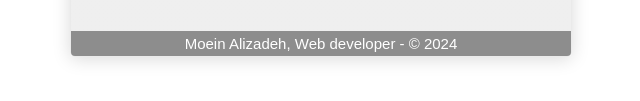
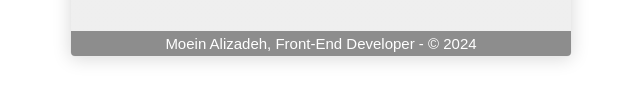
Before and after one commit to TrueMoein/truemoein.ir, a Gatsby site: page / in a window 1280 px wide. Shown: the part 445-546 px from the top of the page, 319-959 px from the left. Built offline with nearby package versions, Linux system fonts and the light colour scheme; Gatsby itself is replaced by a stand-in of ours.

Commit message:
chore: update information

```diff
--- a/src/components/PersonalCard.js
+++ b/src/components/PersonalCard.js
@@ -22,7 +22,7 @@ export default function PersonalCard(props) {
       </div>
 
       <footer>
-        Moein Alizadeh, Web developer - © {new Date().getFullYear()}
+        Moein Alizadeh, Front-End Developer - © {new Date().getFullYear()}
       </footer>
     </div>
   )
--- a/src/components/content/socialLinks.js
+++ b/src/components/content/socialLinks.js
@@ -44,12 +44,12 @@ const socialLinks = [
   },
   {
     name: 'Mail',
-    link: 'mailto:moein.alizade@gmail.com',
+    link: 'mailto:truemoein@gmail.com',
     icon: <FontAwesomeIcon icon={faEnvelope} />,
   },
   {
     name: 'Phone',
-    link: 'tel:+989301240100',
+    link: 'tel:+989120989415',
     icon: <FontAwesomeIcon icon={faPhone} />,
   },
 ]
```
Also changed, not shown: 1 other file.
